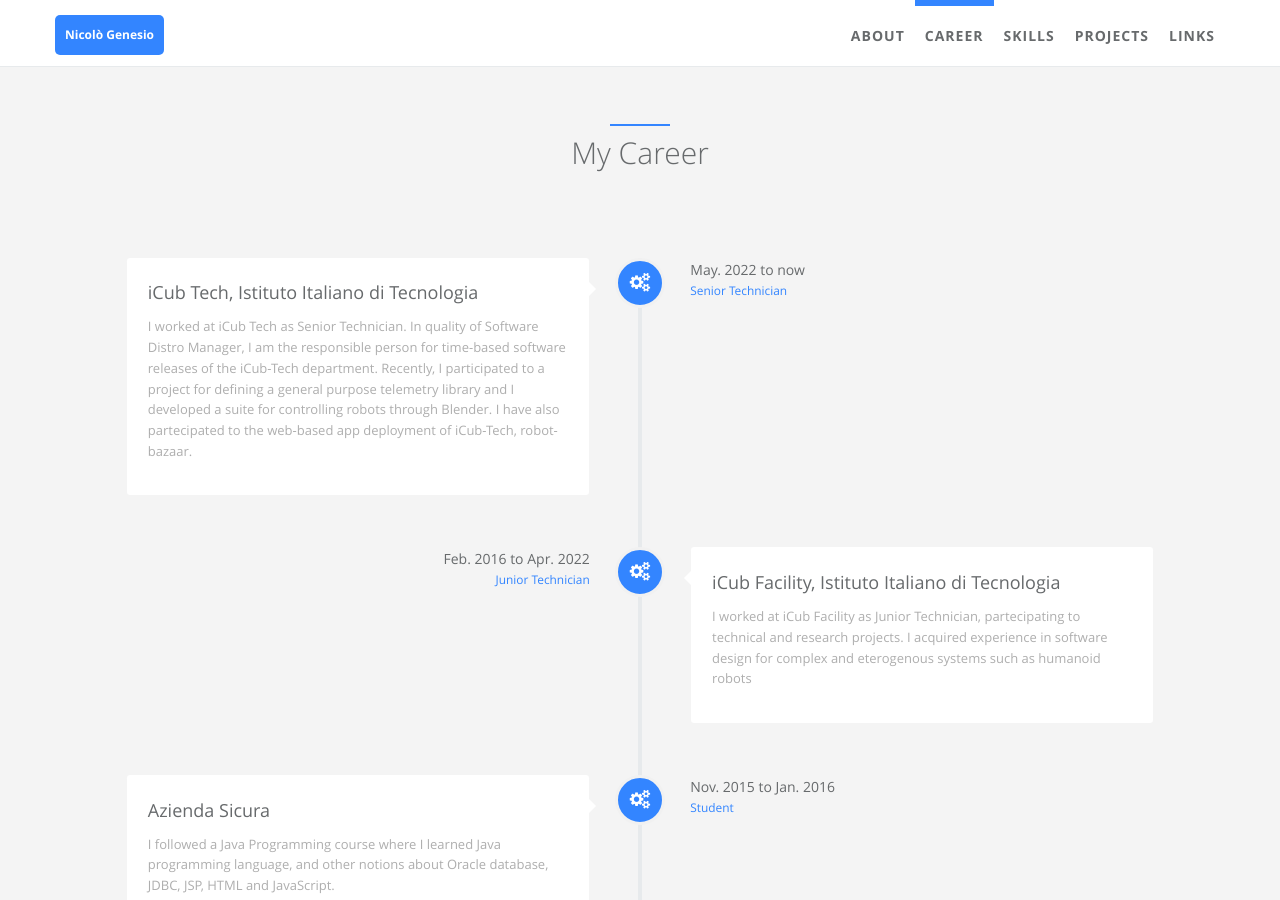
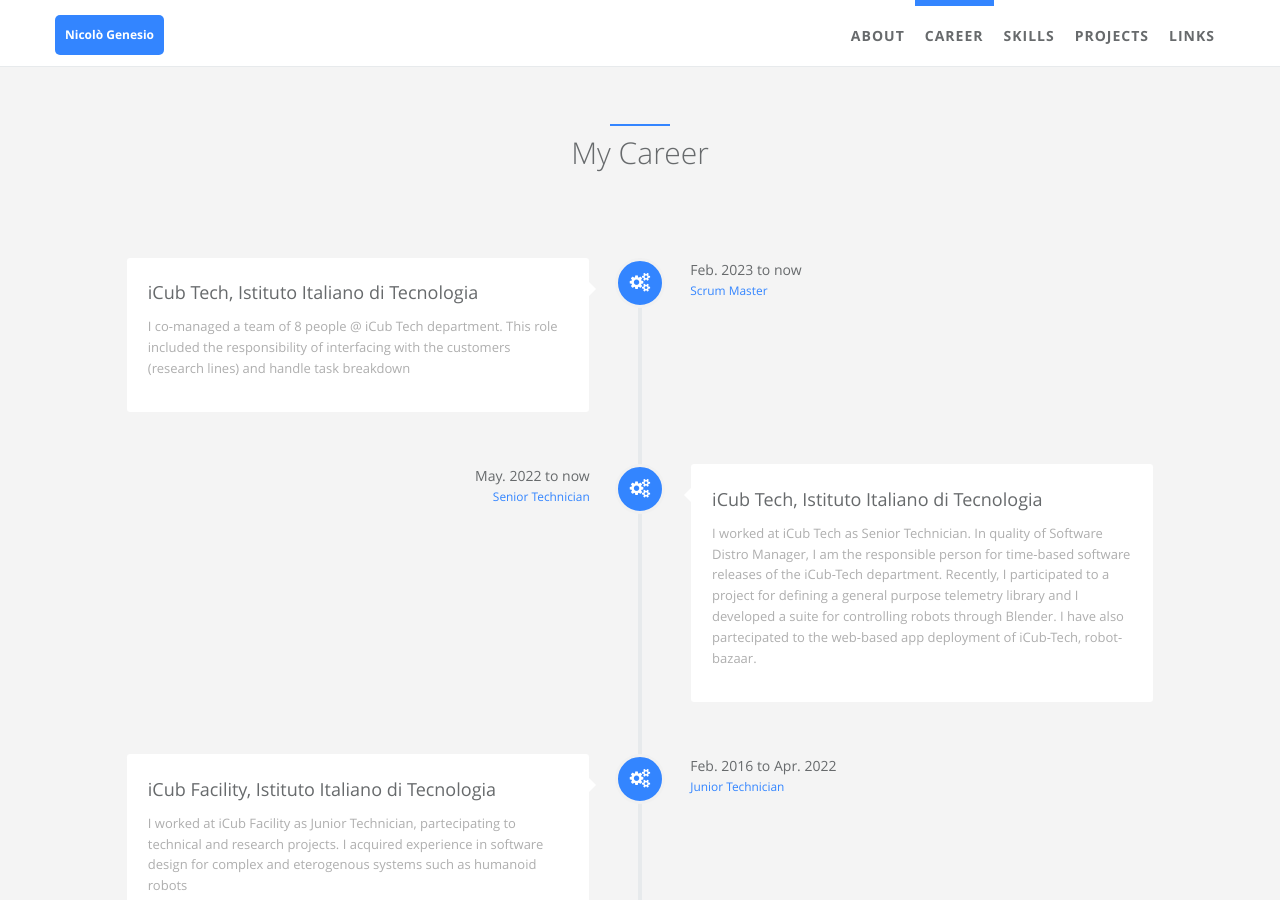
Before and after one commit to Nicogene/nicogene.github.io, a Jekyll site: the page built from index.html, in a window 1280 px wide and 900 px high, scrolled down 837 px. Built offline with Jekyll 4.4.1, drawn with Linux system fonts in a browser that asks for light colours.

Commit message:
Update careers.yml

```diff
--- a/_data/index/careers.yml
+++ b/_data/index/careers.yml
@@ -1,5 +1,18 @@
 # careers section data
 # if you don't have language feature(language.yml is empty), ignore "i18n" items
+
+- name:
+    detail: iCub Tech, Istituto Italiano di Tecnologia
+    i18n: company_a
+  desc:
+    detail: I co-managed a team of 8 people @ iCub Tech department. This role included the responsibility of interfacing with the customers (research lines) and handle task breakdown
+  date:
+    detail: Feb. 2023 to now
+    i18n: company_a_date
+  job:
+    detail: Scrum Master
+    i18n: company_a_job
+  icon: fa-cogs
 
 - name:
     detail: iCub Tech, Istituto Italiano di Tecnologia
```
